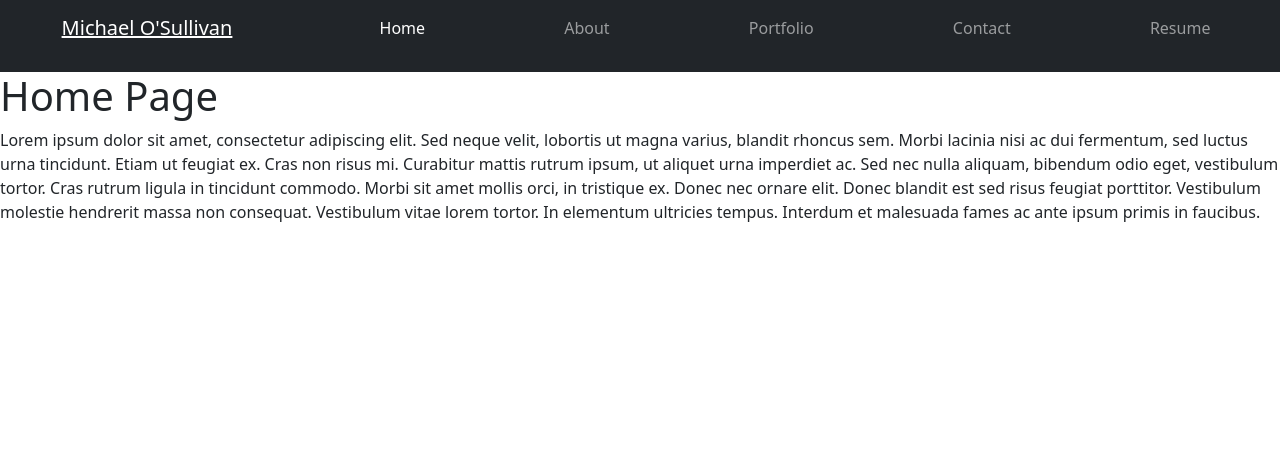
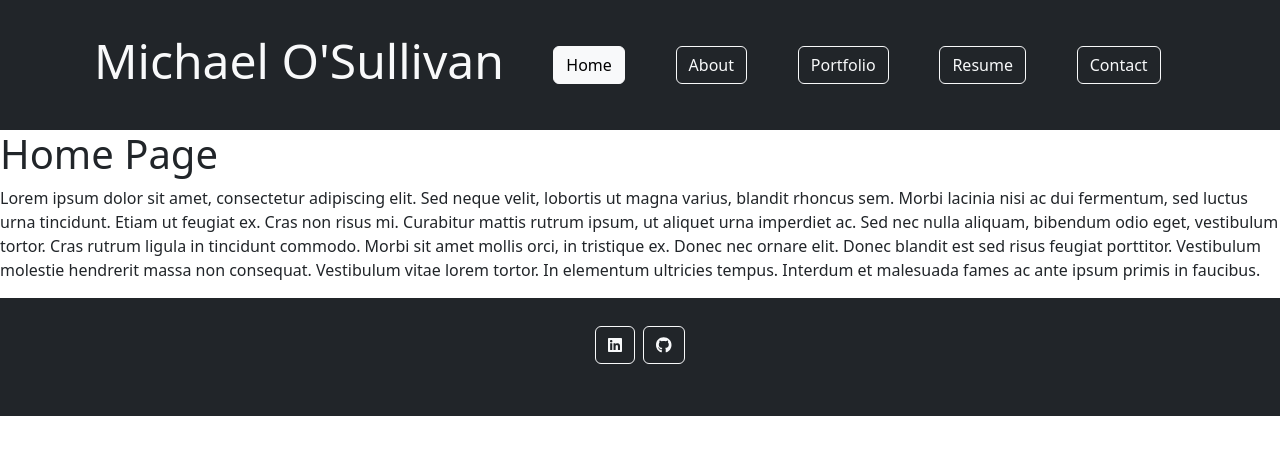
Before and after one commit to michaelhallosullivan/osullivan-challenge-twenty-react-portfolio, a React (Create React App) app: page / in a window 1280 px wide. Shown: the top 454 px of the page. Built offline with nearby package versions, Linux system fonts and the light colour scheme.

Commit message:
added footer links, adjusted header styling

```diff
--- a/package.json
+++ b/package.json
@@ -3,12 +3,14 @@
   "version": "0.1.0",
   "private": true,
   "dependencies": {
+    "@fortawesome/fontawesome-free": "^6.4.2",
     "@testing-library/jest-dom": "^5.16.5",
     "@testing-library/react": "^13.4.0",
     "@testing-library/user-event": "^13.5.0",
     "axios": "^1.2.2",
     "bootstrap": "^5.2.3",
     "dotenv": "^16.0.3",
+    "font-awesome": "^4.7.0",
     "pretty": "^2.0.0",
     "react": "^18.2.0",
     "react-dom": "^18.2.0",
--- a/public/index.html
+++ b/public/index.html
@@ -9,6 +9,7 @@
       name="description"
       content="Web site created using create-react-app"
     />
+    <link rel="stylesheet" href="node_modules/@fortawesome/fontawesome-free/css/all.css">
     <link rel="apple-touch-icon" href="%PUBLIC_URL%/logo192.png" />
     <!--
       manifest.json provides metadata used when your web app is installed on a
--- /dev/null
+++ b/src/components/Footer.js
@@ -0,0 +1,20 @@
+import React from 'react';
+
+function Footer() {
+  return (
+    <footer class="bg-dark text-center text-white">
+      <div class="container p-4">
+        <section class="mb-4">
+          <a class="btn btn-outline-light btn-floating m-1" href="http://www.linkedin.com/in/michael-o-sullivan-a523a079" role="button">
+          <i class="fab fa-linkedin"></i>
+          </a>
+          <a class="btn btn-outline-light btn-floating m-1" href="https://github.com/michaelhallosullivan" role="button">
+            <i class="fab fa-github"></i>
+          </a>
+        </section>
+      </div>
+    </footer>
+  );
+}
+
+export default Footer;
--- a/src/components/Header.js
+++ b/src/components/Header.js
@@ -8,17 +8,18 @@ import React from 'react';
 function Header({ currentPage, handlePageChange }) {
   return (
     <nav className='navbar navbar-expand-sm navbar-dark bg-dark'>
+    <div class="container p-4">
+      <div className="nav-item">
+        <h1 className="display-5 text-light me-4 text-nowrap">Michael O'Sullivan</h1>
+      </div>
     <ul className="navbar-nav w-100 justify-content-around">
-      <li className="nav-item">
-        <p className="navbar-brand"><u>Michael O'Sullivan</u></p>
-      </li>
       <li className="nav-item">
         <a
           href="#home"
           onClick={() => handlePageChange('Home')}
           // This is a conditional (ternary) operator that checks to see if the current page is "Home"
           // If it is, we set the current page to 'nav-link-active', otherwise we set it to 'nav-link'
-          className={currentPage === 'Home' ? 'nav-link active' : 'nav-link'}
+          className={currentPage === 'Home' ? 'active btn btn-outline-light' : 'btn btn-outline-light'}
         >
           Home
         </a>
@@ -28,7 +29,7 @@ function Header({ currentPage, handlePageChange }) {
           href="#about"
           onClick={() => handlePageChange('About')}
           // Check to see if the currentPage is `About`, and if so we use the active link class from bootstrap. Otherwise, we set it to a normal nav-link
-          className={currentPage === 'About' ? 'nav-link active' : 'nav-link'}
+          className={currentPage === 'About' ? 'active btn btn-outline-light' : 'btn btn-outline-light'}
         >
           About
         </a>
@@ -38,9 +39,19 @@ function Header({ currentPage, handlePageChange }) {
           href="#portfolio"
           onClick={() => handlePageChange('Portfolio')}
           // Check to see if the currentPage is `Blog`, and if so we use the active link class from bootstrap. Otherwise, we set it to a normal nav-link
-          className={currentPage === 'Portfolio' ? 'nav-link active' : 'nav-link'}
+          className={currentPage === 'Portfolio' ? 'active btn btn-outline-light' : 'btn btn-outline-light'}
         >
           Portfolio
+        </a>
+      </li>
+      <li className="nav-item">
+        <a
+          href="#resume"
+          onClick={() => handlePageChange('Resume')}
+          // Check to see if the currentPage is `Contact`, and if so we use the active link class from bootstrap. Otherwise, we set it to a normal nav-link
+          className={currentPage === 'Resume' ? 'active btn btn-outline-light' : 'btn btn-outline-light'}
+        >
+          Resume
         </a>
       </li>
       <li className="nav-item">
@@ -48,22 +59,13 @@ function Header({ currentPage, handlePageChange }) {
           href="#contact"
           onClick={() => handlePageChange('Contact')}
           // Check to see if the currentPage is `Contact`, and if so we use the active link class from bootstrap. Otherwise, we set it to a normal nav-link
-          className={currentPage === 'Contact' ? 'nav-link active' : 'nav-link'}
+          className={currentPage === 'Contact' ? 'active btn btn-outline-light' : 'btn btn-outline-light'}
         >
           Contact
         </a>
       </li>
-      <li className="nav-item">
-        <a
-          href="#resume"
-          onClick={() => handlePageChange('Resume')}
-          // Check to see if the currentPage is `Contact`, and if so we use the active link class from bootstrap. Otherwise, we set it to a normal nav-link
-          className={currentPage === 'Resume' ? 'nav-link active' : 'nav-link'}
-        >
-          Resume
-        </a>
-      </li>
     </ul>
+    </div>
     </nav>
   );
 }
--- a/src/components/PortfolioContainer.js
+++ b/src/components/PortfolioContainer.js
@@ -1,5 +1,6 @@
 import React, { useState } from 'react';
 import Header from './Header';
+import Footer from './Footer';
 import Home from './pages/Home';
 import About from './pages/About';
 import Portfolio from './pages/Portfolio';
@@ -34,6 +35,7 @@ export default function PortfolioContainer() {
       <Header currentPage={currentPage} handlePageChange={handlePageChange} />
       {/* Here we are calling the renderPage method which will return a component  */}
       {renderPage()}
+      <Footer/>
     </div>
   );
 }
--- a/src/index.js
+++ b/src/index.js
@@ -2,5 +2,6 @@ import React from 'react';
 import ReactDOM from 'react-dom';
 import App from './App';
 import 'bootstrap/dist/css/bootstrap.min.css';
+import '@fortawesome/fontawesome-free/js/all.js';
 
 ReactDOM.render(<App />, document.getElementById('root'));
```
Also changed, not shown: 1 other file (tests, documents, lock files or other folders).
